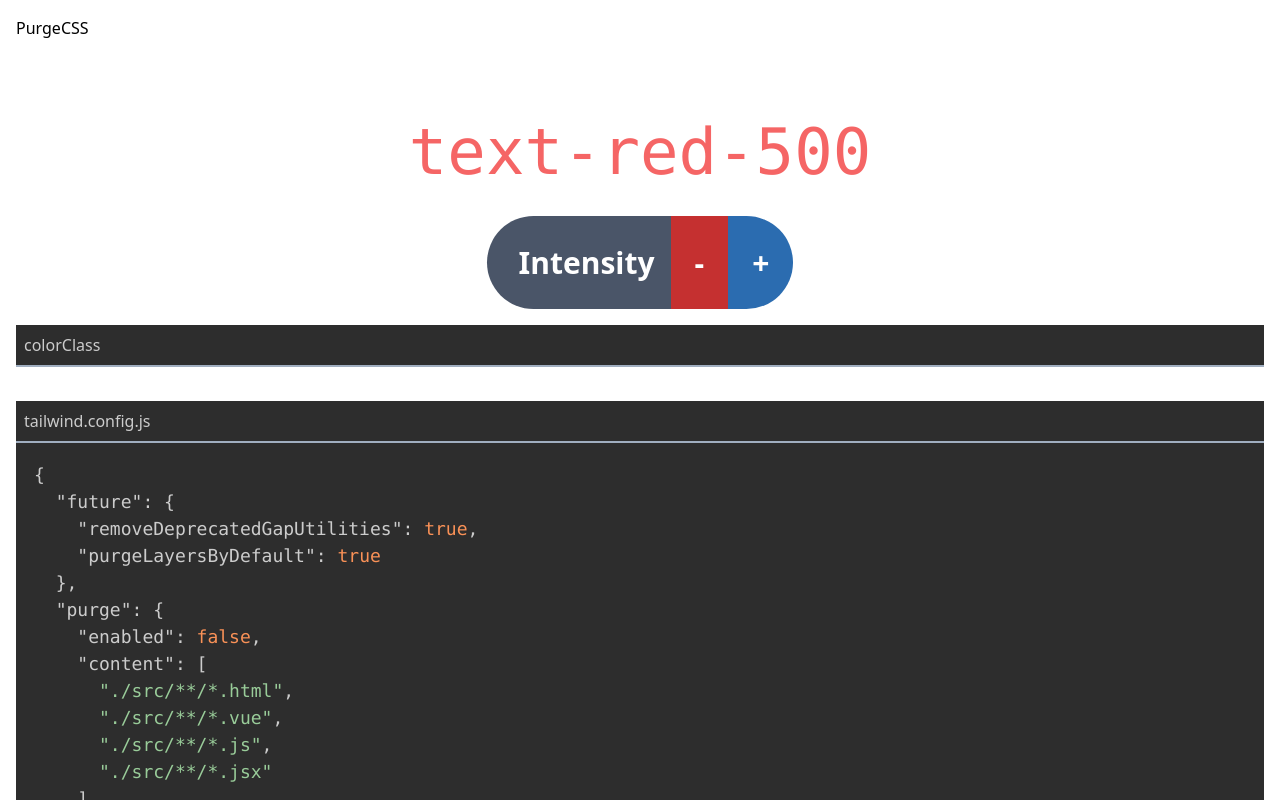
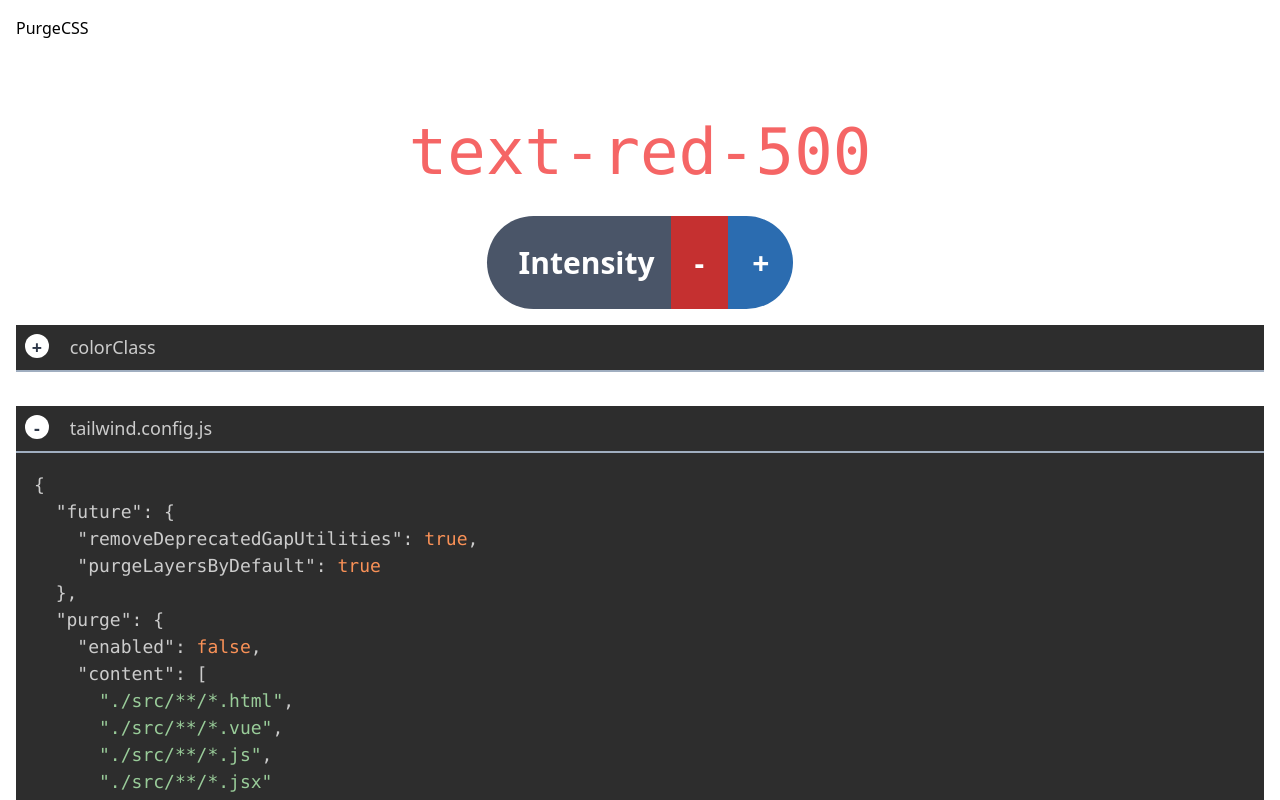
Before and after one commit to nsnyder/tailwind-demo, a Vue app: page / in a window 1280 px wide. Shown: the top 800 px of the page. Built offline with nearby package versions, Linux system fonts and the light colour scheme.

Commit message:
Add some more styling for collapsible code

```diff
--- a/src/components/CollapsibleCode.vue
+++ b/src/components/CollapsibleCode.vue
@@ -1,6 +1,9 @@
 <template>
   <div class="text-left text-gray-200 mt-4">
-    <a href="#" class="block hljs border-gray-500 border-b-2 p-4" @click="hidden = !hidden">
+    <a href="#" class="block hljs border-gray-500 border-b-2 p-4 text-lg" @click="hidden = !hidden">
+      <span class="text-gray-800 rounded-full bg-white w-6 h-6 inline-flex place-content-center font-bold mr-4">
+        {{ hidden ? '+' : '-' }}
+      </span>
       {{ name }}
     </a>
     <div class="block hljs transition-all origin-top duration-200 scale-y-0 transform text-lg"
```
